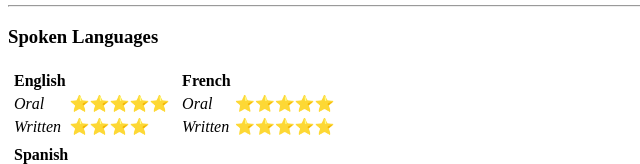
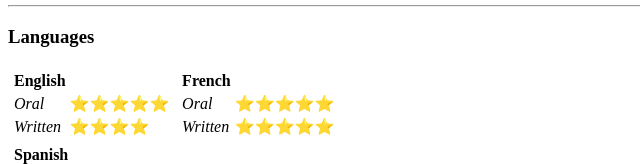
Before and after one commit to nddev341/CV, a plain HTML site: page index.html in a window 1280 px wide. Shown: the part 587-751 px from the top of the page, 0-640 px from the left. Drawn offline with Linux system fonts and the light colour scheme.

Commit message:
Update index.html

```diff
--- a/index.html
+++ b/index.html
@@ -56,7 +56,7 @@
     </tbody>
   </table>
   <hr>
-  <h3>Spoken Languages</h3>
+  <h3>Languages</h3>
   <table>
     <tr>
       <td>
```
